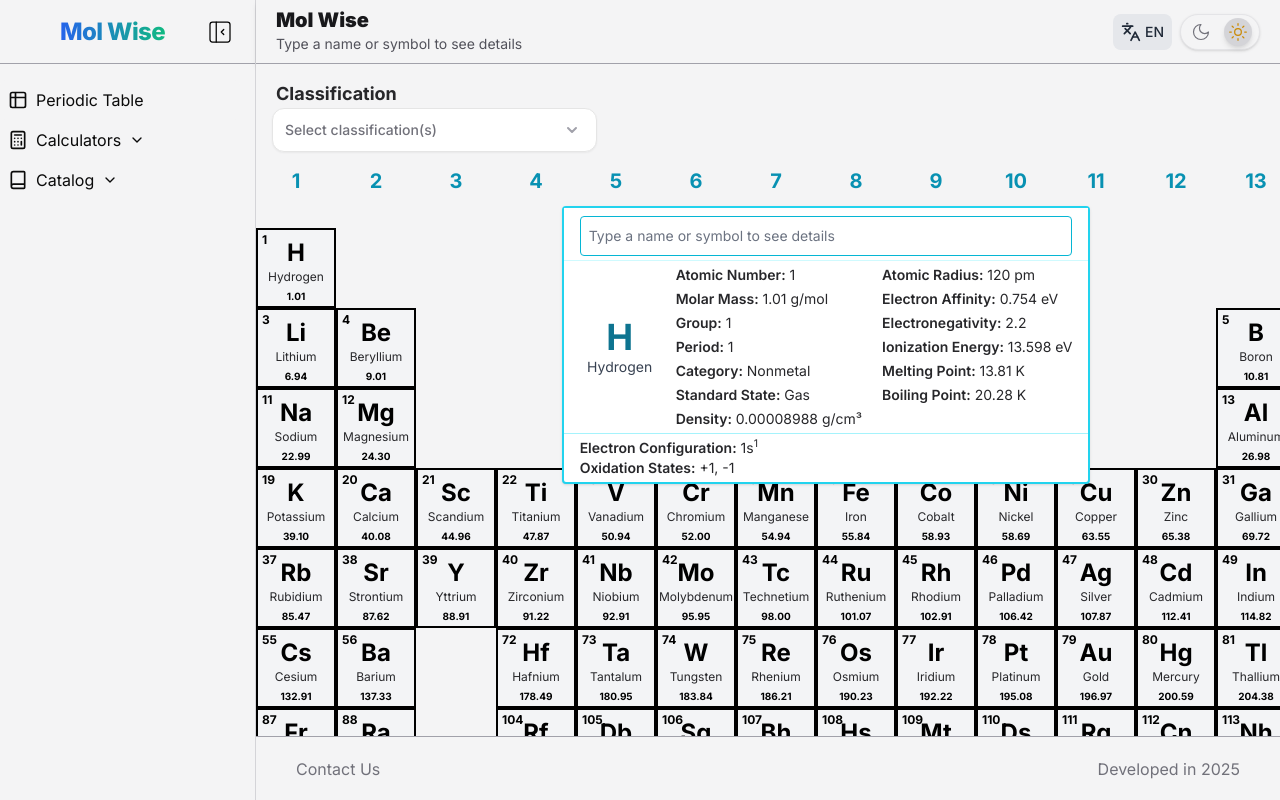
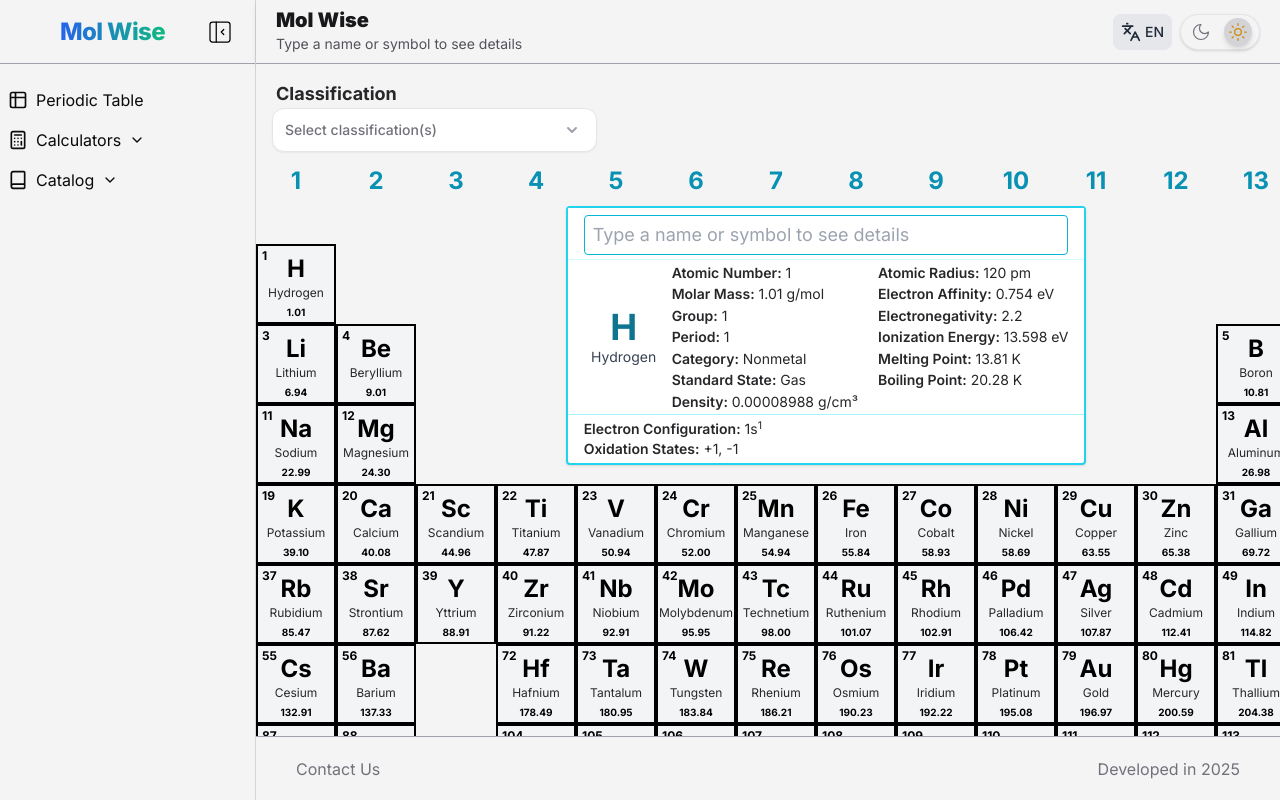
Before and after one commit to brunomacedo1203/Mol-Wise, a Next.js app: page /en/periodicTable in a window 1280 px wide. Built offline with nearby package versions, Linux system fonts and the light colour scheme.

Commit message:
feat(periodic-table): add tooltips and icons to improve element detail panel UX

```diff
--- a/src/features/periodic-table/components/ElementDetailsPanel.tsx
+++ b/src/features/periodic-table/components/ElementDetailsPanel.tsx
@@ -22,6 +22,7 @@ export default function ElementDetailsPanel({
   const t = useTranslations("periodicTable");
   const setHighlight = usePeriodicTableStore((state) => state.setHighlight);
 
+  // Atualiza o destaque na tabela quando um elemento é buscado
   useEffect(() => {
     if (searchedElement) {
       setHighlight(searchedElement, "search");
@@ -32,11 +33,17 @@ export default function ElementDetailsPanel({
 
   if (!elementToShow) return null;
 
+  // Campos organizados em duas categorias: gerais e extras
   const { generalFields, extraFields } = getElementFields(elementToShow, t);
 
   return (
-    <div className="bg-white border-2 border-cyan-400 dark:border-white/35 dark:bg-neutral-800/90 rounded-sm shadow min-w-[340px] max-w-[95vw]">
-      {/* barra de input */}
+    <div
+      className={`
+      bg-white border-2 border-cyan-400 dark:border-white/35 dark:bg-neutral-800/90
+      rounded-sm shadow min-w-[340px] max-w-[95vw]
+      `}
+    >
+      {/* Campo de busca do elemento */}
       <div className="w-full px-4 pt-1 pb-1 bg-white border-b border-cyan-100 dark:border-white/20 dark:bg-neutral-800/90">
         <input
           type="text"
@@ -44,15 +51,16 @@ export default function ElementDetailsPanel({
           onChange={(e) => setSearch(e.target.value)}
           placeholder={t("subtitle")}
           className={`
-            w-full px-2 py-1 h-10 border-cyan-500 rounded focus:outline-none focus:ring-2 focus:ring-cyan-300
-            text-sm text-black bg-white dark:text-zinc-100 dark:bg-neutral-950/60 dark:border-white/20
-          `}
+          w-full px-2 py-1 h-10 border-cyan-500 rounded focus:outline-none focus:ring-2 focus:ring-cyan-300
+          text-lg text-black bg-white dark:text-zinc-100 dark:bg-neutral-950/60 dark:border-white/20
+          placeholder:text-gray-400 dark:placeholder:text-zinc-500
+        `}
         />
       </div>
 
-      {/* Card layout */}
-      <div className="flex gap-4 px-4 py-1">
-        {/* Symbol and name */}
+      {/* Estrutura do card de informações */}
+      <div className="flex gap-2 px-4 py-1">
+        {/* Coluna do símbolo e nome do elemento */}
         <div className="flex flex-col items-center justify-center min-w-[80px]">
           <p className="text-4xl font-bold text-cyan-700 dark:text-cyan-200">
             {elementToShow.symbol}
@@ -62,8 +70,8 @@ export default function ElementDetailsPanel({
           </p>
         </div>
 
-        {/* General and extra data */}
-        <div className="flex-1 grid grid-cols-2 gap-x-4 gap-y-1 text-sm text-zinc-800 dark:text-zinc-100">
+        {/* Colunas com os campos gerais e extras */}
+        <div className="flex-1 grid grid-cols-2 gap-x-4 gap-y-1 text-sm text-zinc-800 dark:text-zinc-100 leading-tight">
           <div className="flex flex-col gap-y-1">
             {generalFields
               .filter(
@@ -91,7 +99,7 @@ export default function ElementDetailsPanel({
         </div>
       </div>
 
-      {/* Bottom section: Electron config and Oxidation states */}
+      {/* Parte inferior com configuração eletrônica e estados de oxidação */}
       <div className="px-4 pb-1 pt-1 text-sm text-zinc-800 dark:text-zinc-100 border-t border-cyan-200 dark:border-white/20">
         <div>
           <span className="font-semibold">
--- a/src/features/periodic-table/components/PeriodicTableCards.tsx
+++ b/src/features/periodic-table/components/PeriodicTableCards.tsx
@@ -85,13 +85,13 @@ export default function PeriodicTableCards() {
         </div>
 
         {/* Números das colunas */}
-        <div className="grid grid-cols-[repeat(18,80px)] gap-0">
+        <div className="grid grid-cols-[repeat(18,80px)] gap-0 mb-4">
           {Array.from({ length: 18 }, (_, i) => (
             <div
               key={`colnum-${i}`}
               className={`
                 w-[80px] h-[30px] flex items-center justify-center text-cyan-600
-                text-xl font-bold bg-zinc-100 dark:bg-neutral-950 dark:text-white
+                text-2xl font-bold bg-zinc-100 dark:bg-neutral-950 dark:text-white
                 `}
             >
               {i + 1}
```
